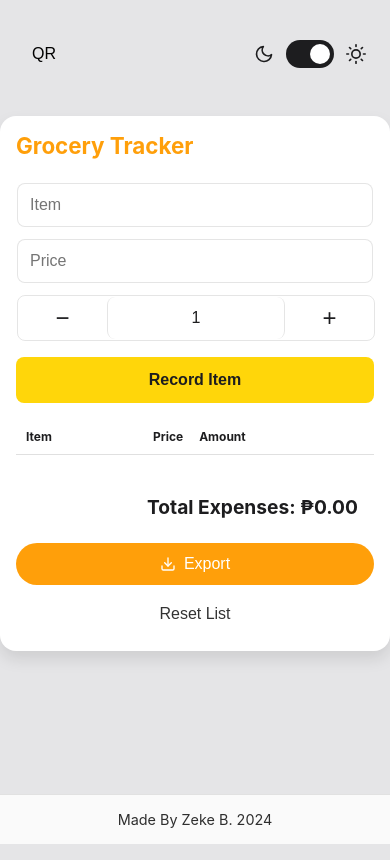
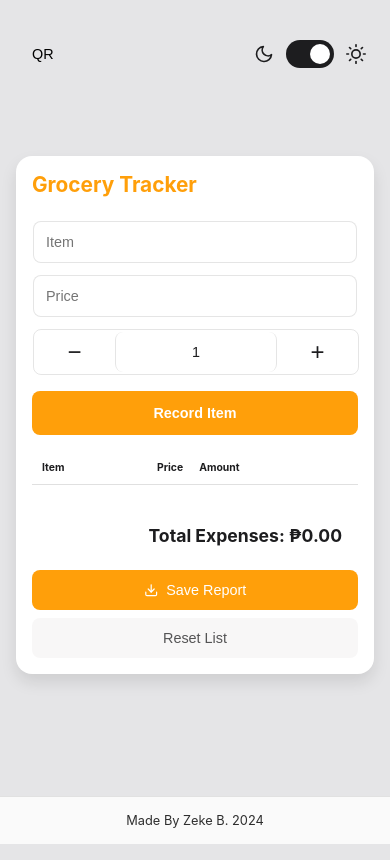
Before and after one commit to zeke0801/GroceryTrackerByZ, a React (Create React App) app: page / in a window 390 px wide. Built offline with nearby package versions, Linux system fonts and the light colour scheme.

Commit message:
Updated the Aesthetics

```diff
--- a/src/App.css
+++ b/src/App.css
@@ -83,7 +83,7 @@ body.light {
 }
 
 .moon-icon, .sun-icon {
-  font-size: 1.5rem;
+  font-size: 1.4rem;
 }
 
 .dark .moon-icon,
@@ -104,7 +104,7 @@ body.light {
   color: var(--text);
   background: none;
   border: none;
-  font-size: 1rem;
+  font-size: 0.9rem;
   cursor: pointer;
   padding: 0.5rem 1rem;
   border-radius: 0.5rem;
@@ -175,7 +175,7 @@ body.light {
   background: var(--orange);
   border: none;
   color: white;
-  font-size: 1rem;
+  font-size: 0.9rem;
   font-weight: 500;
   cursor: pointer;
   padding: 1rem 3rem;
@@ -202,7 +202,7 @@ body.light {
   .qr-close {
     bottom: 3rem;
     padding: 1rem 4rem;
-    font-size: 1.1rem;
+    font-size: 1rem;
   }
 
   .qr-popup {
@@ -313,7 +313,7 @@ input:checked + .slider:before {
   text-align: right;
   padding: 0.5rem;
   margin-bottom: 0.75rem;
-  font-size: 2.25rem;
+  font-size: 2.15rem;
   font-family: -apple-system, BlinkMacSystemFont, 'Segoe UI', Roboto, Oxygen, Ubuntu, Cantarell, 'Open Sans', 'Helvetica Neue', sans-serif;
   min-height: 2.75rem;
   display: flex;
@@ -341,7 +341,7 @@ input:checked + .slider:before {
   border: none;
   border-radius: 50%;
   color: white;
-  font-size: 1.125rem;
+  font-size: 1.025rem;
   width: 100%;
   aspect-ratio: 1;
   padding: 0;
@@ -411,7 +411,7 @@ input:checked + .slider:before {
 
 .history-label {
   padding: 0.625rem;
-  font-size: 0.875rem;
+  font-size: 0.775rem;
   font-weight: 500;
   text-align: left;
   font-family: -apple-system, BlinkMacSystemFont, 'Segoe UI', Roboto, Oxygen, Ubuntu, Cantarell, 'Open Sans', 'Helvetica Neue', sans-serif;
@@ -433,7 +433,7 @@ input:checked + .slider:before {
 
 .history-item {
   padding: 0.375rem 0;
-  font-size: 0.875rem;
+  font-size: 0.775rem;
   text-align: left;
   font-family: -apple-system, BlinkMacSystemFont, 'Segoe UI', Roboto, Oxygen, Ubuntu, Cantarell, 'Open Sans', 'Helvetica Neue', sans-serif;
 }
@@ -489,7 +489,7 @@ input:checked + .slider:before {
 
 .history-title {
   padding: 0.75rem 1rem;
-  font-size: 1.1rem;
+  font-size: 1rem;
   font-weight: 500;
   border-bottom: 1px solid;
   font-family: -apple-system, BlinkMacSystemFont, 'Segoe UI', Roboto, Oxygen, Ubuntu, Cantarell, 'Open Sans', 'Helvetica Neue', sans-serif;
@@ -511,7 +511,7 @@ input:checked + .slider:before {
 
 .history-item {
   padding: 0.5rem 1rem;
-  font-size: 0.9rem;
+  font-size: 0.8rem;
   font-family: -apple-system, BlinkMacSystemFont, 'Segoe UI', Roboto, Oxygen, Ubuntu, Cantarell, 'Open Sans', 'Helvetica Neue', sans-serif;
   white-space: nowrap;
   overflow: hidden;
@@ -543,8 +543,10 @@ input:checked + .slider:before {
 
 /* Note Taker Styles */
 .note-taker {
-  margin-top: .5rem;
-  margin-bottom: .5rem;
+  margin-top: 3rem;
+  margin-bottom: 5.5rem;
+  margin-left: 1.5rem;
+  margin-right: 1.5rem;
   width: 100%;
   max-width: 600px;
   padding: 1rem;
@@ -568,7 +570,7 @@ input:checked + .slider:before {
 .note-taker h2 {
   margin-top: 0;
   margin-bottom: 1rem;
-  font-size: 1.4rem;
+  font-size: 1.3rem;
   font-family: -apple-system, BlinkMacSystemFont, 'Segoe UI', Roboto, Oxygen, Ubuntu, Cantarell, 'Open Sans', 'Helvetica Neue', sans-serif;
   color: #ff9f0a;
 }
@@ -579,7 +581,7 @@ input:checked + .slider:before {
   margin-bottom: 1rem;
   border: none;
   border-radius: 0.625rem;
-  font-size: 1rem;
+  font-size: 0.9rem;
   resize: none;
   font-family: -apple-system, BlinkMacSystemFont, 'Segoe UI', Roboto, Oxygen, Ubuntu, Cantarell, 'Open Sans', 'Helvetica Neue', sans-serif;
   height: 2.5rem;
@@ -611,7 +613,7 @@ input:checked + .slider:before {
   border: none;
   border-radius: 0.5rem;
   padding: 0.5rem 1rem;
-  font-size: 0.95rem;
+  font-size: 0.85rem;
   cursor: pointer;
   width: 100%;
   margin-bottom: 1rem;
@@ -661,7 +663,7 @@ input:checked + .slider:before {
 .note p {
   margin: 0;
   padding-right: 2rem;
-  font-size: 0.95rem;
+  font-size: 0.85rem;
   line-height: 1.4;
 }
 
@@ -674,7 +676,7 @@ input:checked + .slider:before {
   border: none;
   border-radius: 0.25rem;
   padding: 0.25rem 0.5rem;
-  font-size: 0.85rem;
+  font-size: 0.75rem;
   cursor: pointer;
   display: flex;
   align-items: center;
@@ -713,7 +715,7 @@ input:checked + .slider:before {
   flex-direction: column;
   align-items: center;
   justify-content: center;
-  font-size: calc(10px + 2vmin);
+  font-size: calc(9px + 2vmin);
   color: white;
 }
 
@@ -768,7 +770,7 @@ input:checked + .slider:before {
   border-radius: 0.5rem;
   background: var(--button-bg);
   color: var(--text-color);
-  font-size: 1rem;
+  font-size: 0.9rem;
   outline: none;
   transition: background-color 0.3s ease;
   box-sizing: border-box;
@@ -871,11 +873,11 @@ input:checked + .slider:before {
 .add-expense-btn {
   width: 100%;
   padding: 0.75rem;
-  background: var(--yellow);
-  color: var(--dark-text);
+  background: #ff9f0a;
+  color: white;
   border: none;
   border-radius: 0.5rem;
-  font-size: 1rem;
+  font-size: 0.9rem;
   font-weight: bold;
   cursor: pointer;
   transition: opacity 0.3s ease;
@@ -887,7 +889,74 @@ input:checked + .slider:before {
 }
 
 .dark .add-expense-btn {
-  background: #ffc60a;
+  background: #ff9f0a;
+}
+
+.export-btn {
+  margin-top: 0.5rem;
+  color: white;
+  border: none;
+  padding: 0.75rem 1.5rem;
+  border-radius: 0.5rem;
+  font-size: 0.9rem;
+  font-weight: 500;
+  cursor: pointer;
+  transition: opacity 0.2s;
+  display: flex;
+  align-items: center;
+  justify-content: center;
+  background: #ff9f0a;
+}
+
+.export-btn:hover {
+  opacity: 0.9;
+}
+
+.dark .export-btn {
+  background: #ff9f0a;
+}
+
+.light .export-btn {
+  background: #ff9f0a;
+}
+
+.dark .export-btn:first-of-type {
+  background: #ff9f0a;
+}
+
+.light .export-btn:first-of-type {
+  background: #ff9f0a;
+}
+
+.reset-list-btn {
+  background: #232323;
+  width: 100%;
+  color: white;
+  border: none;
+  padding: 0.75rem 1.5rem;
+  border-radius: 0.5rem;
+  font-size: 0.9rem;
+  font-weight: 500;
+  cursor: pointer;
+  transition: opacity 0.2s;
+  display: flex;
+  align-items: center;
+  justify-content: center;
+  margin-top: 0.5rem;
+}
+
+.reset-list-btn:hover {
+  opacity: 0.9;
+}
+
+.dark .reset-list-btn {
+  background: #1111113d;
+  color: rgb(221, 212, 212);
+}
+
+.light .reset-list-btn {
+  background: #f6f4f4b3;
+  color: #1c1c1ebe;
 }
 
 .expense-grand-total {
@@ -897,7 +966,7 @@ input:checked + .slider:before {
   font-weight: bold;
   text-align: right;
   color: var(--orange);
-  font-size: 1.2rem;
+  font-size: 1.1rem;
 }
 
 .dark .expense-item {
@@ -920,7 +989,7 @@ input:checked + .slider:before {
   border: none;
   background: none;
   color: var(--orange);
-  font-size: 1.25rem;
+  font-size: 1.15rem;
   padding: 0.5rem;
   cursor: pointer;
   display: flex;
@@ -931,7 +1000,7 @@ input:checked + .slider:before {
 }
 
 .amount-btn:hover {
-  background: rgba(255, 159, 10, 0.1);
+  background: rgba(200, 9, 9, 0.1);
 }
 
 .dark .amount-btn:hover {
@@ -944,7 +1013,7 @@ input:checked + .slider:before {
   padding: 0.75rem 0;
   border: none;
   background: none;
-  font-size: 1rem;
+  font-size: 0.9rem;
   color: var(--text-color);
 }
 
@@ -978,95 +1047,33 @@ input:checked + .slider:before {
 }
 
 .total-expenses {
-  font-size: 1.1rem;
+  font-size: 1rem;
   font-weight: 500;
   color: var(--text-color);
   text-align: right;
   margin: 0;
 }
 
-.export-btn {
-  margin-top: 0.5rem;
-  color: white;
-  border: none;
-  padding: 0.75rem 1.5rem;
-  border-radius: 1.5rem;
-  font-size: 1rem;
-  font-weight: 500;
-  cursor: pointer;
-  transition: opacity 0.2s;
-  display: flex;
-  align-items: center;
-  justify-content: center;
-  gap: 0.5rem;
-  width: 100%;
+.history-list {
+  flex: 1;
+  overflow-y: auto;
+  padding-right: 0.625rem;
 }
 
-.export-btn:first-of-type {
-  background: #ff9f0a;
+.dark .history-list {
+  background: rgba(255, 255, 255, 0.05);
+  border-radius: 0.5rem;
 }
 
-.export-btn:last-of-type {
-  background: none;
-  color: var(--text);
-  opacity: 0.8;
-}
-
-.export-btn:active {
-  opacity: 0.8;
-}
-
-.dark .export-btn:first-of-type {
-  background: #ff9f0a;
-}
-
-.light .export-btn:first-of-type {
-  background: #ff9f0a;
-}
-
-.total-expenses {
-  font-size: 1.1rem;
-  font-weight: 500;
-  color: var(--text-color);
-  margin-bottom: 1rem;
-  text-align: right;
-}
-
-.total-section {
-  display: flex;
-  flex-direction: column;
-  gap: 0.5rem;
-  margin-bottom: 1.5rem;
-}
-
-.total-expenses {
-  font-size: 1.1rem;
-  font-weight: 500;
-  color: var(--text-color);
-  text-align: right;
-}
-
-.amount-btn.minus-btn {
-  color: var(--text-color);
-  opacity: 0.6;
-}
-
-.amount-btn.minus-btn:hover {
-  opacity: 0.8;
-}
-
-:root {
-  --yellow: #ffd60a;
-}
-
-.dark {
-  --yellow: #ffc60a;
+.light .history-list {
+  background: rgba(0, 0, 0, 0.03);
+  border-radius: 0.5rem;
 }
 
 /* Responsive Styles */
 @media screen and (max-width: 768px) {
   .app-container {
-    padding: 1rem;
+    padding: 1rem 2rem 1rem 2rem;
     max-width: 100%;
   }
 
@@ -1101,13 +1108,13 @@ input:checked + .slider:before {
   .expense-item {
     grid-template-columns: 1fr 0.7fr 0.5fr 0.7fr 0.3fr;
     padding: 0.75rem;
-    font-size: 0.875rem;
+    font-size: 0.7125rem;
   }
 
   .expense-header {
     grid-template-columns: 1fr 0.7fr 0.5fr 0.7fr 0.3fr;
     padding: 0.75rem;
-    font-size: 0.875rem;
+    font-size: 0.7125rem;
   }
 
   .tracker-header {
@@ -1121,6 +1128,10 @@ input:checked + .slider:before {
     justify-content: center;
   }
 
+  .export-btn span{
+    margin-left: .5rem;
+  }
+
   .total-expenses {
     width: 100%;
     text-align: left;
@@ -1131,13 +1142,13 @@ input:checked + .slider:before {
 @media screen and (max-width: 480px) {
   .expense-item {
     grid-template-columns: 1fr 0.8fr 0.5fr 0.8fr 0.3fr;
-    font-size: 0.8125rem;
+    font-size: 0.7125rem;
     padding: 0.625rem;
   }
 
   .expense-header {
     grid-template-columns: 1fr 0.8fr 0.5fr 0.8fr 0.3fr;
-    font-size: 0.8125rem;
+    font-size: 0.7125rem;
     padding: 0.625rem;
   }
 
@@ -1146,7 +1157,7 @@ input:checked + .slider:before {
   .header-amount,
   .header-total,
   .header-actions {
-    font-size: 0.75rem;
+    font-size: 0.65rem;
   }
 
   .amount-input-container {
@@ -1164,7 +1175,7 @@ input:checked + .slider:before {
   }
 
   h2 {
-    font-size: 1.25rem;
+    font-size: 1.15rem;
   }
 }
 
@@ -1254,7 +1265,7 @@ input {
 /* Keep dark mode inputs without borders */
 .dark input,
 .dark .amount-input-container {
-  border: none;
+  border: 1px solid rgba(250, 250, 250, 0.049);
   background: var(--button-bg);
 }
 
@@ -1354,13 +1365,13 @@ input {
 .delete-modal h3 {
   color: var(--text);
   margin: 0 0 15px 0;
-  font-size: 1.1rem;
+  font-size: 1rem;
 }
 
 .delete-modal p {
   color: var(--text);
   margin: 0 0 20px 0;
-  font-size: 0.9rem;
+  font-size: 0.8rem;
   opacity: 0.8;
 }
 
@@ -1374,7 +1385,7 @@ input {
   padding: 8px 20px;
   border-radius: 20px;
   border: none;
-  font-size: 0.9rem;
+  font-size: 0.8rem;
   font-weight: 500;
   cursor: pointer;
   transition: opacity 0.2s;
@@ -1402,7 +1413,7 @@ input {
   text-align: center;
   padding: 1rem;
   color: var(--text);
-  font-size: 0.9rem;
+  font-size: 0.8rem;
   opacity: 0.8;
   background: var(--background);
   border-top: 1px solid var(--border-color);
--- a/src/App.js
+++ b/src/App.js
@@ -339,9 +339,9 @@ const ExpenseTracker = ({ expenses, currentAmount, onAddExpense, onDeleteExpense
       </div>
       <button onClick={generatePDF} className="export-btn" aria-label="Export to PDF">
           <FiDownload />
-          <span>Export</span>
+          <span>Save Report</span>
         </button>
-      <button className="export-btn" onClick={onReset}>
+      <button className="reset-list-btn" onClick={onReset}>
         Reset List
       </button>
     </div>
```
